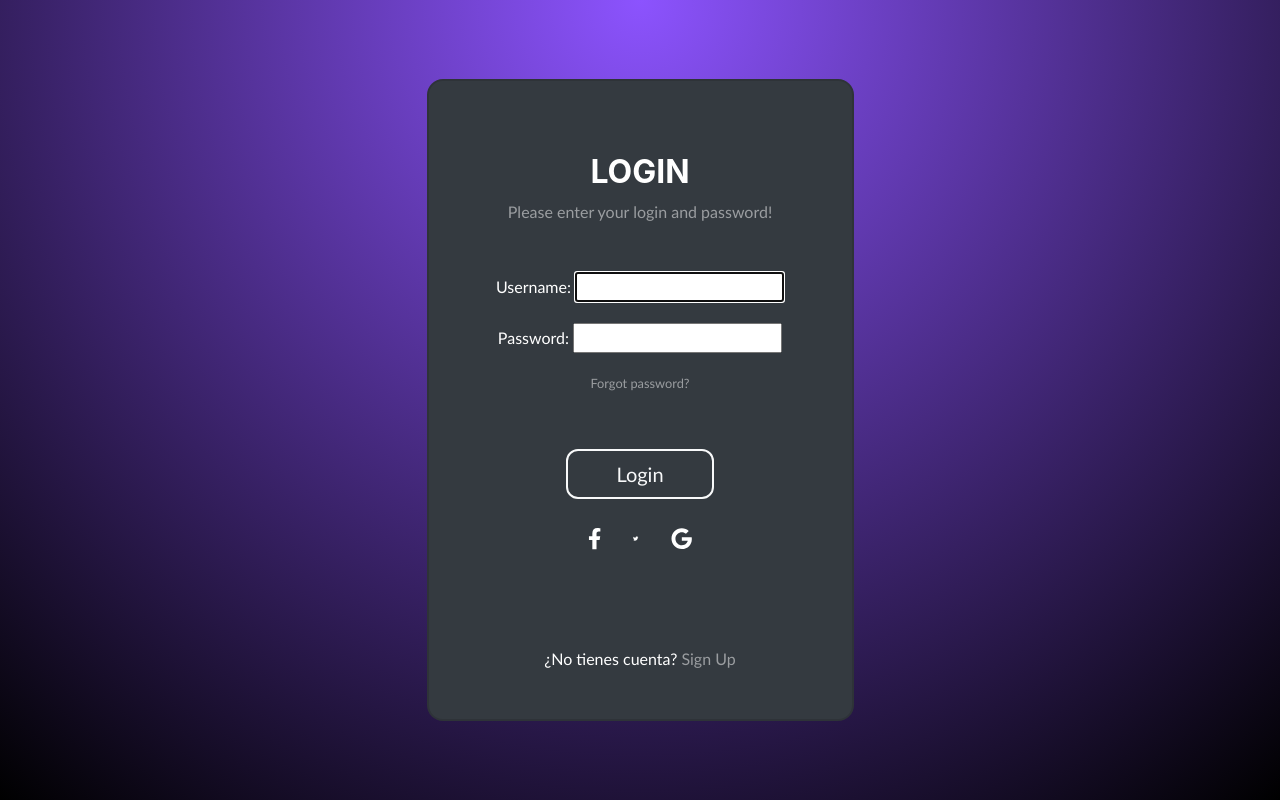
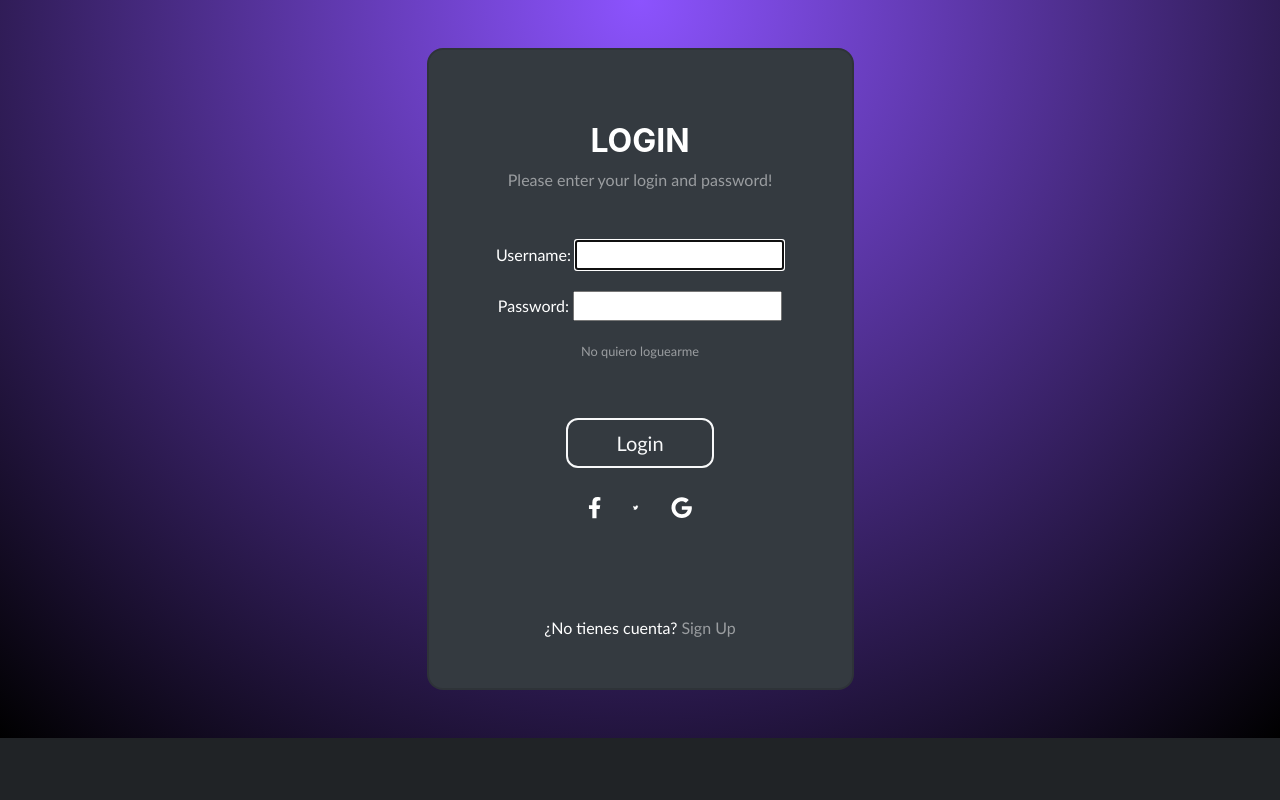
Before and after one commit to joserogu/GAMESEEKER, a Django app: a page that uses gameseek/gameseek_app/templates/registration/login.html in a window 1280 px wide. Run offline with Django 4.2, Linux system fonts and the light colour scheme; some libraries are stand-ins or nearby versions; some web fonts are replaced.

Commit message:
Corrijo gradient y quito en la navegación los clientes

```diff
--- a/gameseek/gameseek_app/templates/base.html
+++ b/gameseek/gameseek_app/templates/base.html
@@ -25,8 +25,6 @@
                 <div class="collapse navbar-collapse" id="navbarResponsive">
                         <ul class="navbar-nav ml-auto">
                             <li class="nav-item mx-0 mx-lg-1"><a class="nav-link py-3 px-0 px-lg-3 rounded js-scroll-trigger" href=/>Inicio</a>
-                            </li>
-                            <li class="nav-item mx-0 mx-lg-1"><a class="nav-link py-3 px-0 px-lg-3 rounded js-scroll-trigger" href={% url 'gmsk:clients-list' %}>Clientes</a>
                             </li>
                             <li class="nav-item mx-0 mx-lg-1"><a class="nav-link py-3 px-0 px-lg-3 rounded js-scroll-trigger" href={% url 'gmsk:communitys-list' %}>Comunidades</a>
                             </li>
--- a/gameseek/gameseek_app/templates/registration/login.html
+++ b/gameseek/gameseek_app/templates/registration/login.html
@@ -21,7 +21,7 @@
 
     </head>
     <body>
-      <section class="vh-100 gradient-custom">
+      <section class="vh-150 gradient-custom">
         <div class="container py-5 h-100">
           <div class="row d-flex justify-content-center align-items-center h-100">
             <div class="col-12 col-md-8 col-lg-6 col-xl-5">
@@ -37,7 +37,7 @@
                     {{ form.as_p }}
 
 
-                    <p class="small mb-5 pb-lg-2"><a class="text-white-50" href="#!">Forgot password?</a></p>
+                    <p class="small mb-5 pb-lg-2"><a class="text-white-50" href="/">No quiero loguearme</a></p>
 
                     <button class="btn btn-outline-light btn-lg px-5" href="/" type="submit">Login</button>
                   </form>
--- a/gameseek/gameseek_app/templates/registration/register.html
+++ b/gameseek/gameseek_app/templates/registration/register.html
@@ -36,7 +36,7 @@
                     {% csrf_token %}
                     {{ form.as_p }}
 
-
+                    <p class="small mb-5 pb-lg-2"><a class="text-white-50" href="/">No quiero registrarme</a></p>
                     <button class="btn btn-outline-light btn-lg px-5" type="submit">Login</button>
                   </form>
                     <div class="d-flex justify-content-center text-center mt-4 pt-1">
```
